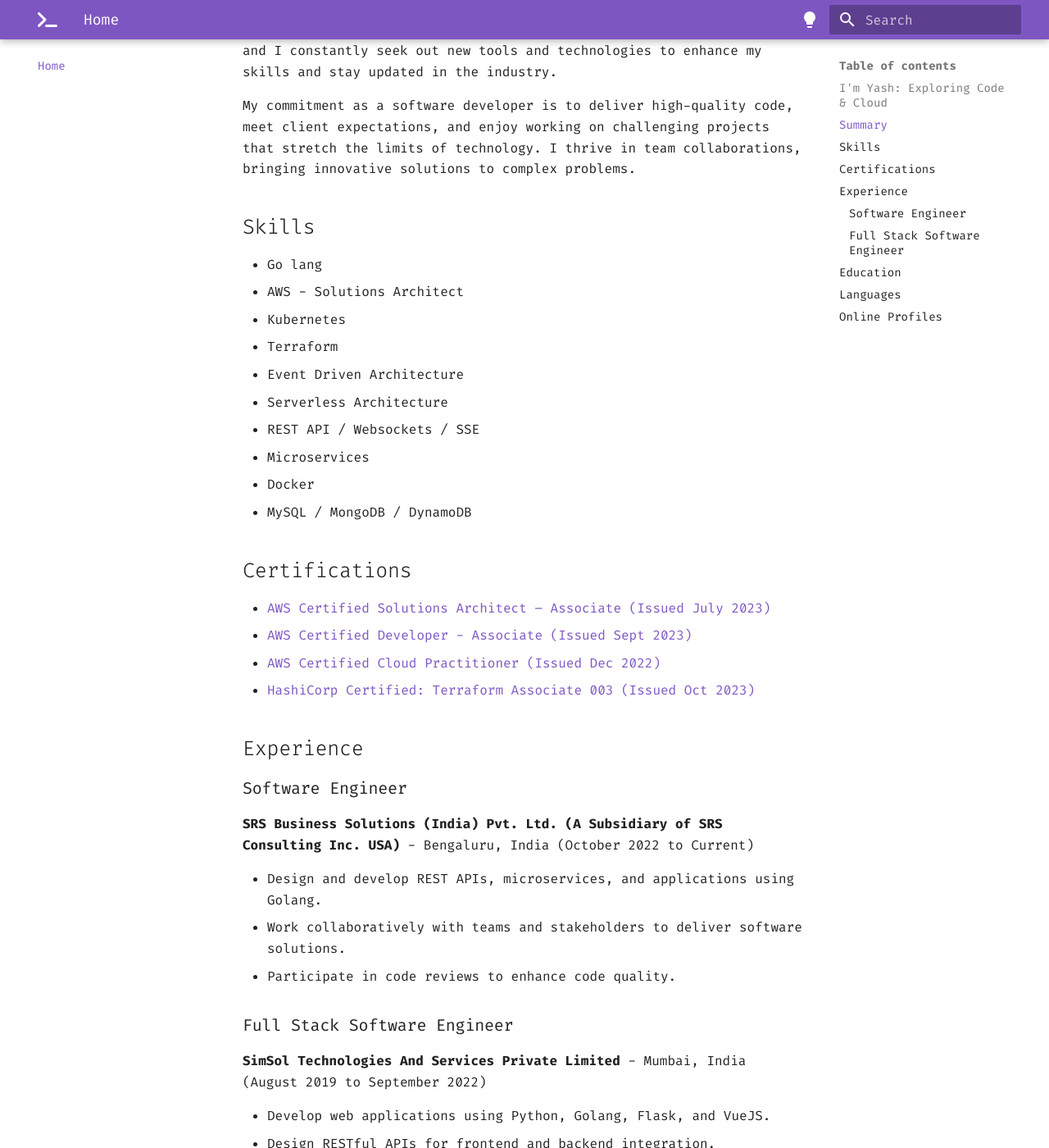
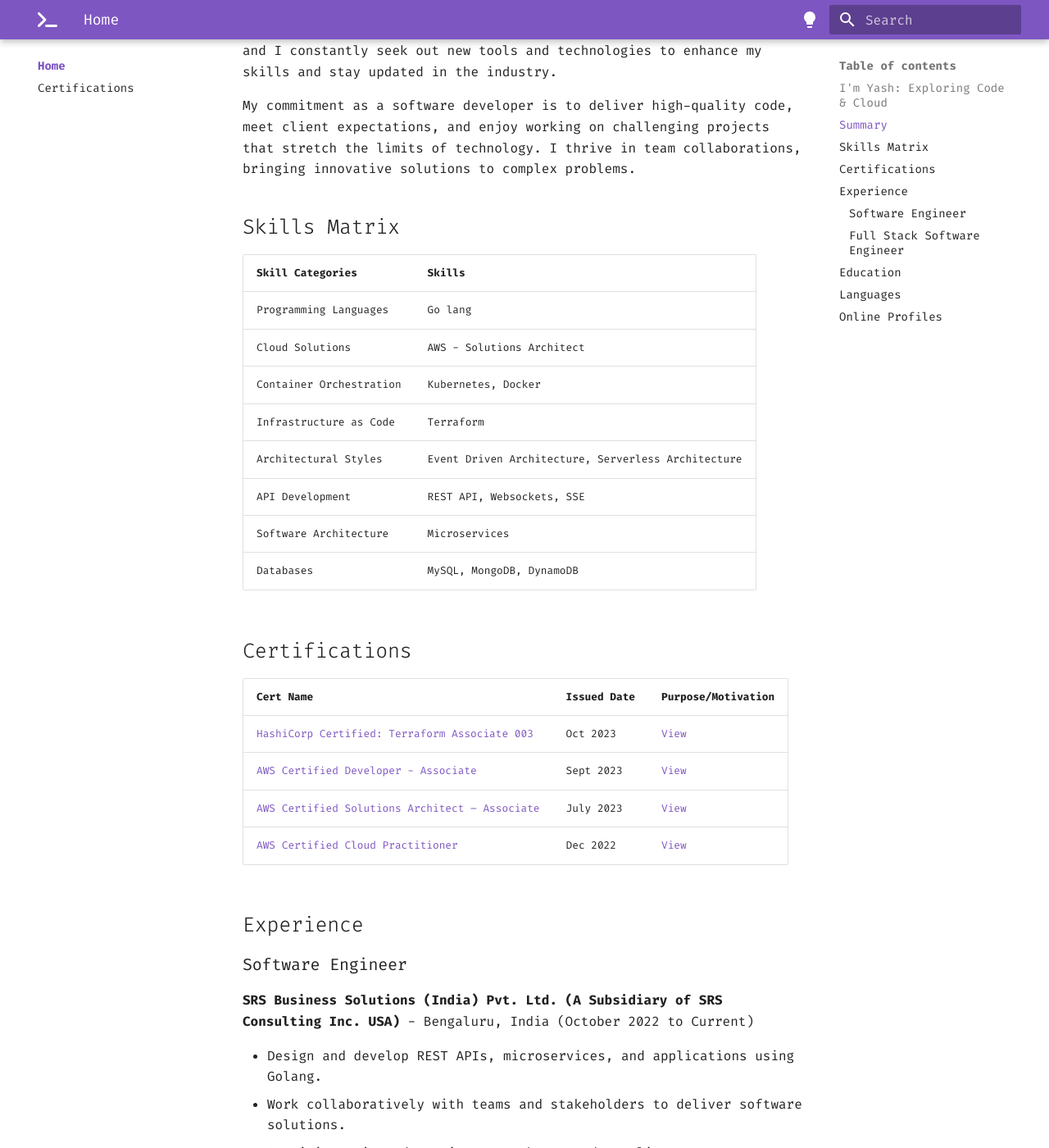
Before and after one commit to imyashkale/portfolio, an MkDocs documentation site: the page built from docs/index.md, in a window 1280 px wide and 1400 px high, scrolled down 726 px. Shown: the whole window at 82% size. Built offline with MkDocs 1.6.1 and Material for MkDocs 9.7.7, drawn with Linux system fonts in a browser that asks for light colours.

Commit message:
Skills Matrix & Certification Table Updated

```diff
--- a/docs/index.md
+++ b/docs/index.md
@@ -18,25 +18,27 @@ I am a **Software Developer** at SRS Consulting Inc. with over 4 years of experi
 
 My commitment as a software developer is to deliver high-quality code, meet client expectations, and enjoy working on challenging projects that stretch the limits of technology. I thrive in team collaborations, bringing innovative solutions to complex problems.
 
-## Skills
+## Skills Matrix
 
-- Go lang
-- AWS - Solutions Architect
-- Kubernetes
-- Terraform
-- Event Driven Architecture
-- Serverless Architecture
-- REST API / Websockets / SSE
-- Microservices
-- Docker
-- MySQL / MongoDB / DynamoDB
+| Skill Categories          | Skills                                    |
+|---------------------------|-------------------------------------------|
+| Programming Languages     | Go lang                                   |
+| Cloud Solutions           | AWS - Solutions Architect                 |
+| Container Orchestration   | Kubernetes, Docker                        |
+| Infrastructure as Code    | Terraform                                 |
+| Architectural Styles      | Event Driven Architecture, Serverless Architecture |
+| API Development           | REST API, Websockets, SSE                 |
+| Software Architecture     | Microservices                             |
+| Databases                 | MySQL, MongoDB, DynamoDB                  |
 
 ## Certifications
 
-- [AWS Certified Solutions Architect – Associate (Issued July 2023)](https://www.credly.com/badges/31397bd2-239e-4dfa-9220-f1eed1488633)
-- [AWS Certified Developer - Associate (Issued Sept 2023)](https://www.credly.com/badges/7b875d7d-dc65-4bae-8659-15a253a4ae25)
-- [AWS Certified Cloud Practitioner (Issued Dec 2022)](https://www.credly.com/badges/9eb5642b-17d6-4463-9578-50eb57e425c6)
-- [HashiCorp Certified: Terraform Associate 003 (Issued Oct 2023)](https://www.credly.com/badges/0f97f56d-5e8b-47c5-9c81-ae4ee6bb99f6/linked_in_profile)
+| Cert Name                                                                               | Issued Date | Purpose/Motivation                       |
+|---------------------------------------------------------------------------------------------|-------------|-----------------------------------------|
+| [HashiCorp Certified: Terraform Associate 003](https://www.credly.com/badges/0f97f56d-5e8b-47c5-9c81-ae4ee6bb99f6/linked_in_profile) | Oct 2023    | [View](home/certifications.md)                       |
+| [AWS Certified Developer - Associate](https://www.credly.com/badges/7b875d7d-dc65-4bae-8659-15a253a4ae25) | Sept 2023   | [View](home/certifications.md)                      |
+| [AWS Certified Solutions Architect – Associate](https://www.credly.com/badges/31397bd2-239e-4dfa-9220-f1eed1488633) | July 2023   | [View](home/certifications.md)                       |
+| [AWS Certified Cloud Practitioner](https://www.credly.com/badges/9eb5642b-17d6-4463-9578-50eb57e425c6) | Dec 2022    | [View](home/certifications.md)                       |
 
 ## Experience
 
--- a/mkdocs.yml
+++ b/mkdocs.yml
@@ -10,7 +10,9 @@ copyright: Copyright &copy; Yash Kale
 ############################################## NAVIGATION ############################################
 
 nav:
-  - Home: index.md
+  - Home:
+    - Home: index.md
+    - Certifications: home/certifications.md
   - Kubernetes:
     - Index: kubernetes/index.md
     - CKAD Kubectl Cheat Sheet: kubernetes/ckad-cheat-sheet.md
@@ -51,6 +53,7 @@ theme:
     - content.action.view
     - content.code.annotate
     - content.code.copy
+    - content.tabs.link
     - content.tooltips
     - navigation.footer
     - navigation.indexes
@@ -102,6 +105,9 @@ plugins:
 ############################################## MARKDOWN EXTENSIONS ############################################
 
 markdown_extensions:
+  # For Tabs
+  - pymdownx.tabbed:
+      alternate_style: true
   - def_list
   - pymdownx.tasklist:
       custom_checkbox: true
```
Also changed, not shown: docs/home/certifications.md (added, +1 -0 lines).
